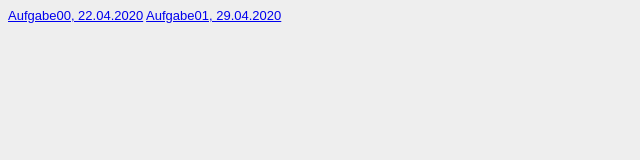
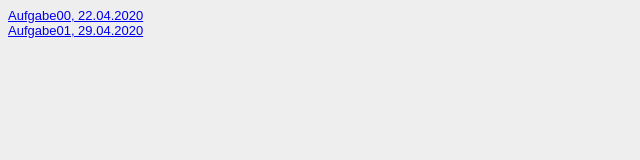
Before and after one commit to VinniPoo/GIS_SoSe2020, a plain HTML site: page Steckbrief/steckbrief.htm in a window 1280 px wide. Shown: the whole page, without its empty margins (0-640 px from the left). Drawn offline with Linux system fonts and the light colour scheme.

Commit message:
Aufgabe01, 29.04.2020

```diff
--- a/Steckbrief/steckbrief.htm
+++ b/Steckbrief/steckbrief.htm
@@ -13,7 +13,7 @@
 </head>
 <body>
 	<!-- Hier die Links zu den gelösten Aufgaben einstellen, aktuelle oben, alte stehen lassen! Format: Aufgabenbezeichnung, Datum -->
-	<a href="https://vinnipoo.github.io/GIS_SoSe2020/Aufgabe00/index.html" target="_blank">Aufgabe00, 22.04.2020</a>
+	<a href="https://vinnipoo.github.io/GIS_SoSe2020/Aufgabe00/index.html" target="_blank">Aufgabe00, 22.04.2020</a> <br>
 	<a href="https://vinnipoo.github.io/GIS_SoSe2020/Aufgabe01/index.html" target="_blank">Aufgabe01, 29.04.2020</a>
 </body>
 </html>
```
